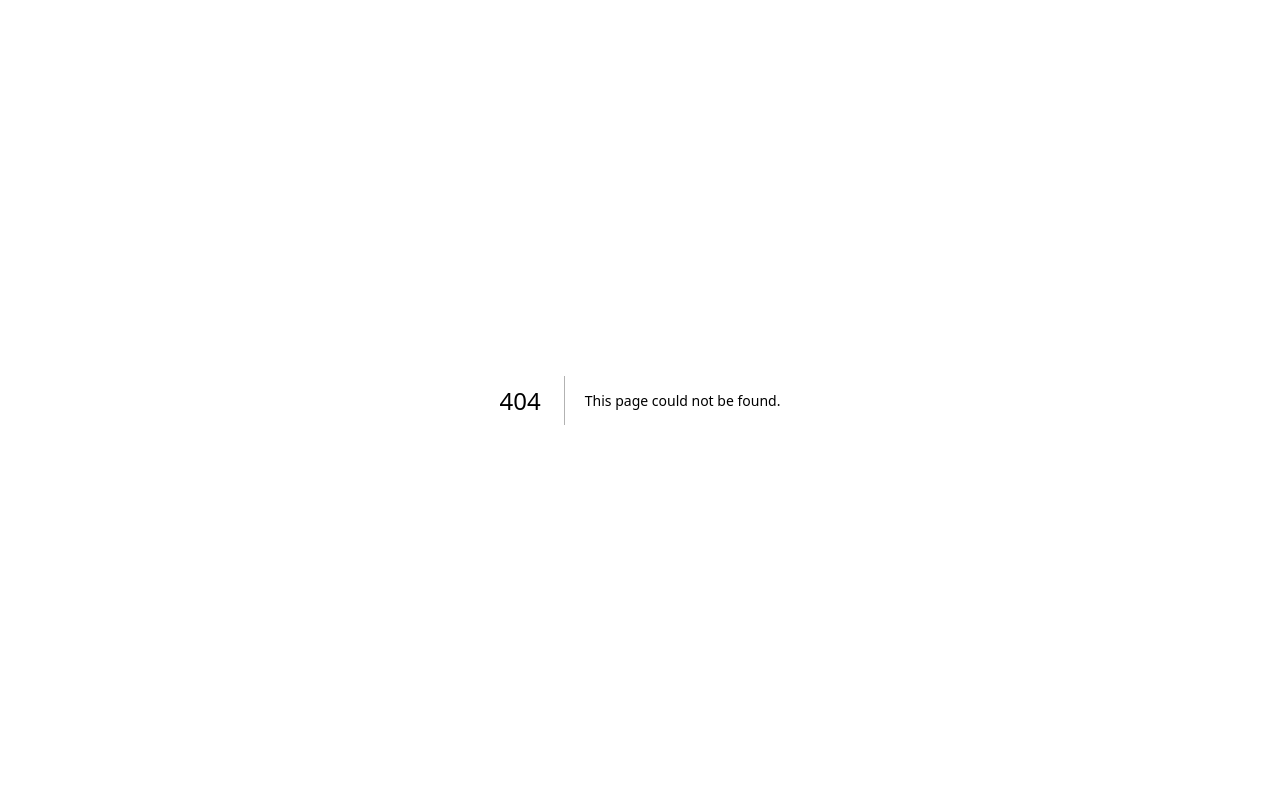
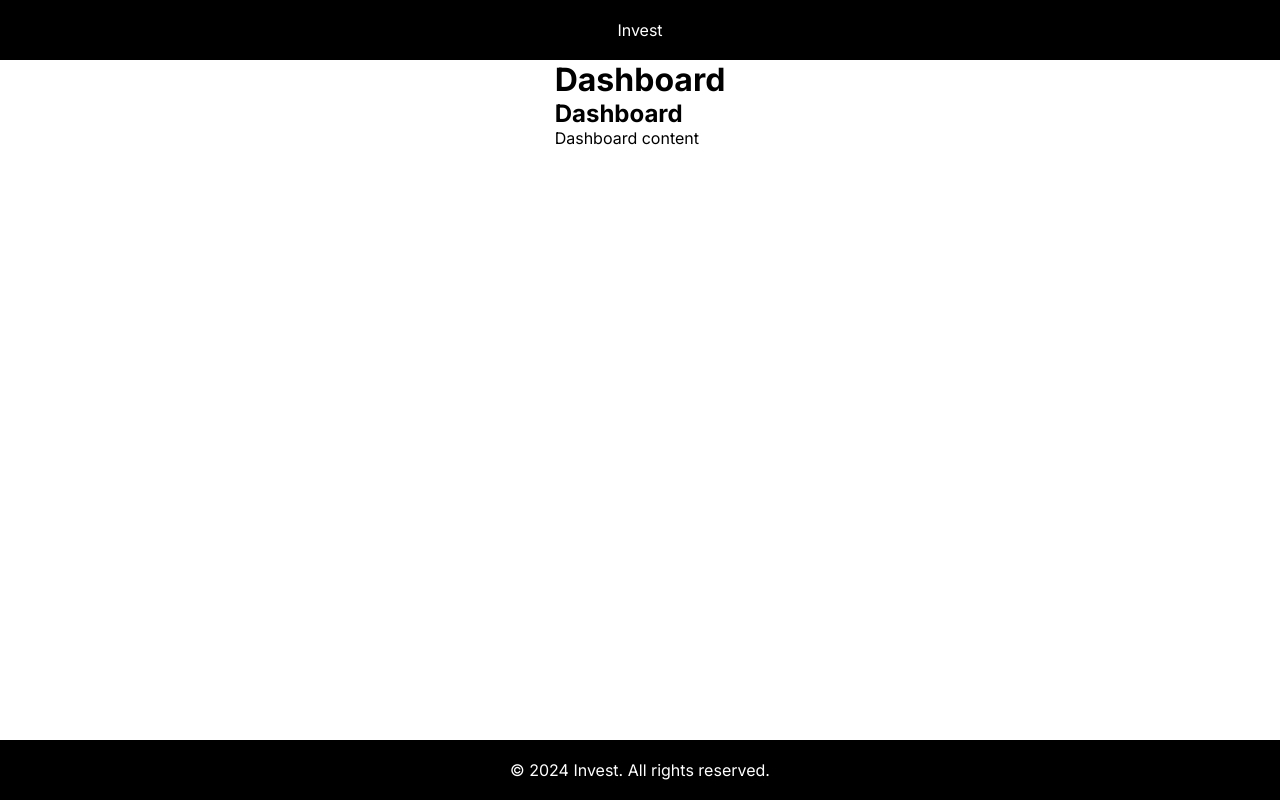
Before and after one commit to BeltranBulbarella/personal-finance-app, a Next.js app in the folder frontend/: page /dashboard in a window 1280 px wide. Before the commit this address had no page. Built offline with nearby package versions, Linux system fonts and the light colour scheme.

Commit message:
added session components

```diff
--- a/frontend/package.json
+++ b/frontend/package.json
@@ -14,12 +14,14 @@
     "@mui/icons-material": "^5.16.1",
     "@mui/material": "^5.16.1",
     "@typescript-eslint/eslint-plugin": "^7.16.0",
+    "axios": "^1.7.2",
     "eslint-plugin-prettier": "^5.1.3",
     "next": "14.2.5",
     "react": "^18",
     "react-dom": "^18",
     "react-toastify": "^10.0.5",
-    "typescript-eslint": "^7.16.0"
+    "typescript-eslint": "^7.16.0",
+    "zustand": "^4.5.4"
   },
   "devDependencies": {
     "@types/node": "^20",
--- /dev/null
+++ b/frontend/src/app/(authRoutes)/dashboard/page.tsx
@@ -0,0 +1,21 @@
+const Page = () => {
+    return (
+        <div className="page">
+            <div className="page__header">
+                <h1 className="page__title">Dashboard</h1>
+            </div>
+            <div className="page__content">
+                <div className="page__content__inner">
+                    <div className="page__content__inner__header">
+                        <h2 className="page__content__inner__title">Dashboard</h2>
+                    </div>
+                    <div className="page__content__inner__body">
+                        <p>Dashboard content</p>
+                    </div>
+                </div>
+            </div>
+        </div>
+    )
+};
+
+export default Page;
--- a/frontend/src/app/layout.tsx
+++ b/frontend/src/app/layout.tsx
@@ -5,6 +5,7 @@ import {Flip, ToastContainer} from 'react-toastify';
 import 'react-toastify/dist/ReactToastify.css';
 import {ThemeProvider} from '@mui/material/styles';
 import lightTheme from "@/app/styles/themes/lightTheme";
+import {Box} from "@mui/material";
 
 const inter = Inter({subsets: ['latin']});
 
@@ -18,8 +19,26 @@ export default function RootLayout({children}: { children: ReactNode }) {
         <html suppressHydrationWarning lang='en'>
         <body className={inter.className}>
         <ThemeProvider theme={lightTheme}>
+            {/* Top Bar */}
+            <Box sx={{
+                width: '100%',
+                height: '60px',
+                backgroundColor: 'black',
+                color: 'white',
+                display: 'flex',
+                alignItems: 'center',
+                justifyContent: 'center',
+                position: 'fixed',
+                top: 0,
+                left: 0,
+                zIndex: 1100,
+            }}>
+                Invest
+            </Box>
+
+            <Box sx={{ paddingTop: '60px', paddingBottom: '60px', minHeight: '100vh' }}>
                 <ToastContainer
-                style={{marginTop: '60px'}}
+                    style={{ marginTop: '60px' }}
                     autoClose={3000}
                     limit={3}
                     hideProgressBar={false}
@@ -33,6 +52,24 @@ export default function RootLayout({children}: { children: ReactNode }) {
                     transition={Flip}
                 />
                 {children}
+            </Box>
+
+            {/* Bottom Bar */}
+            <Box sx={{
+                width: '100%',
+                height: '60px',
+                backgroundColor: 'black',
+                color: 'white',
+                display: 'flex',
+                alignItems: 'center',
+                justifyContent: 'center',
+                position: 'fixed',
+                bottom: 0,
+                left: 0,
+                zIndex: 1100,
+            }}>
+                © 2024 Invest. All rights reserved.
+            </Box>
         </ThemeProvider>
         </body>
         </html>
--- /dev/null
+++ b/frontend/src/app/types/authTypes.ts
@@ -0,0 +1,5 @@
+export interface User {
+    name: string;
+    surname: string;
+    email: string;
+}
```
Also changed, not shown: frontend/src/app/components/ui/SessionForm/LoginForm.tsx (+13 -1 lines), frontend/src/app/components/ui/SessionForm/RegisterForm.tsx (+13 -1 lines), frontend/src/app/hooks/useAuth.ts (added, +54 -0 lines), frontend/src/app/store/authStore.ts (added, +20 -0 lines), frontend/src/utils/axiosInstance.ts (added, +7 -0 lines), frontend/src/app/hooks/sessionHooks.ts (deleted), 3 other files (tests, documents, lock files or other folders). Lines whose indentation alone changed are shown as unchanged.
